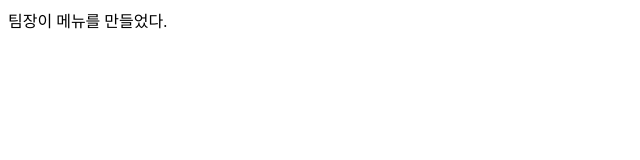
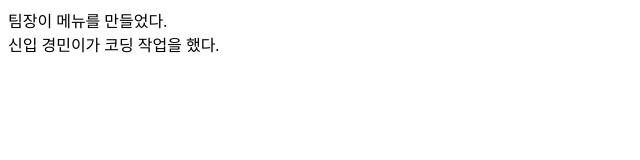
Before and after one commit to mnemion/JAVA1, a plain HTML site: page index.html in a window 1280 px wide. Shown: the whole page, without its empty margins (0-640 px from the left). Drawn offline with Linux system fonts and the light colour scheme.

Commit message:
first commit

```diff
--- a/index.html
+++ b/index.html
@@ -8,5 +8,10 @@
 	<header>
 		팀장이 메뉴를 만들었다.
 	</header>
+
+	<section>
+		신입 경민이가 코딩 작업을 했다.
+	</section>
+
 </body>
 </html>
```
